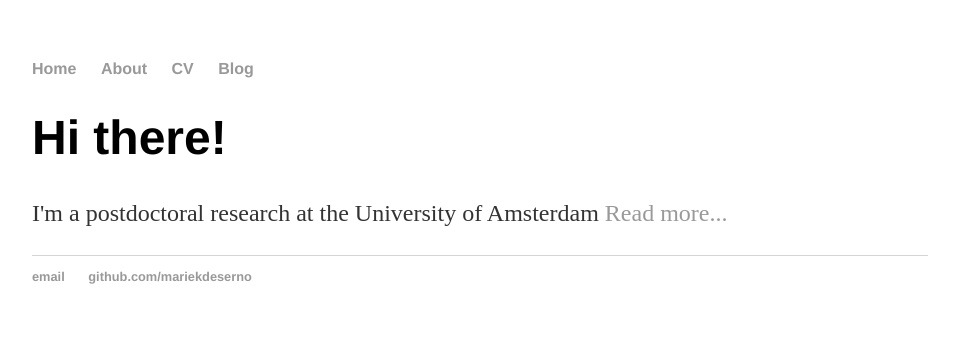
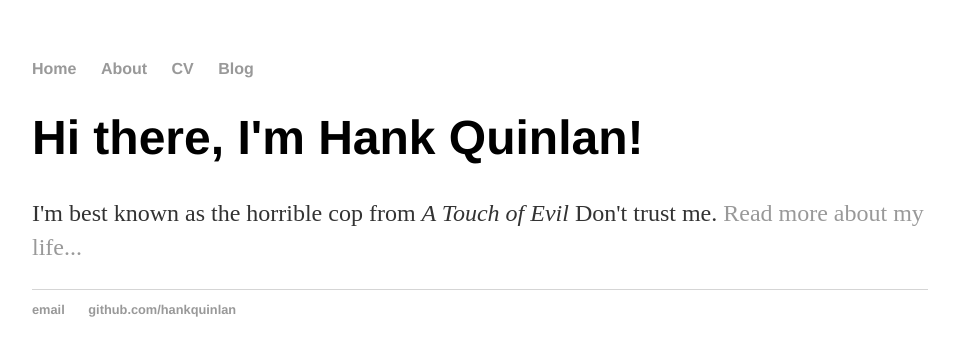
Before and after one commit to MarieDeserno/mariekdeserno.github.io, a Jekyll site: the page index.html, which Jekyll copies as it is, in a window 1280 px wide. Shown: the top 356 px of the page, without its empty margins (160-1119 px from the left). Built offline with Jekyll 4.4.1, drawn with Linux system fonts in a browser that asks for light colours.

Commit message:
Update index.html
debug

```diff
--- a/index.html
+++ b/index.html
@@ -1,8 +1,30 @@
----
-layout: default
-title: Marie K. Deserno, PhD
----
-<div class="blurb">
-	<h1>Hi there!</h1>
-	<p>I'm a postdoctoral research at the University of Amsterdam <a href="/about">Read more...</a></p>
-</div><!-- /.blurb -->
+<!DOCTYPE html>
+<html>
+	<head>
+		<title>Hank Quinlan, Horrible Cop</title>
+		<!-- link to main stylesheet -->
+		<link rel="stylesheet" type="text/css" href="/css/main.css">
+	</head>
+	<body>
+		<nav>
+    		<ul>
+        		<li><a href="/">Home</a></li>
+	        	<li><a href="/about">About</a></li>
+        		<li><a href="/cv">CV</a></li>
+        		<li><a href="/blog">Blog</a></li>
+    		</ul>
+		</nav>
+		<div class="container">
+    		<div class="blurb">
+        		<h1>Hi there, I'm Hank Quinlan!</h1>
+				<p>I'm best known as the horrible cop from <em>A Touch of Evil</em> Don't trust me. <a href="/about">Read more about my life...</a></p>
+    		</div><!-- /.blurb -->
+		</div><!-- /.container -->
+		<footer>
+    		<ul>
+        		<li><a href="mailto:hankquinlanhub@gmail.com">email</a></li>
+        		<li><a href="https://github.com/hankquinlan">github.com/hankquinlan</a></li>
+			</ul>
+		</footer>
+	</body>
+</html>
```
